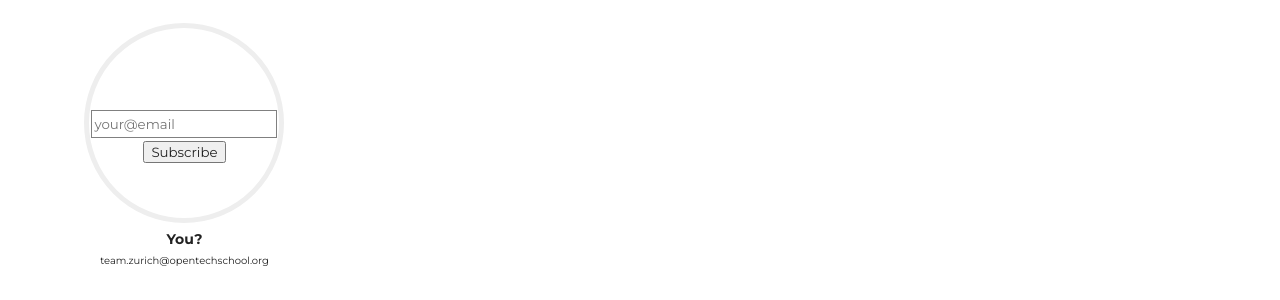
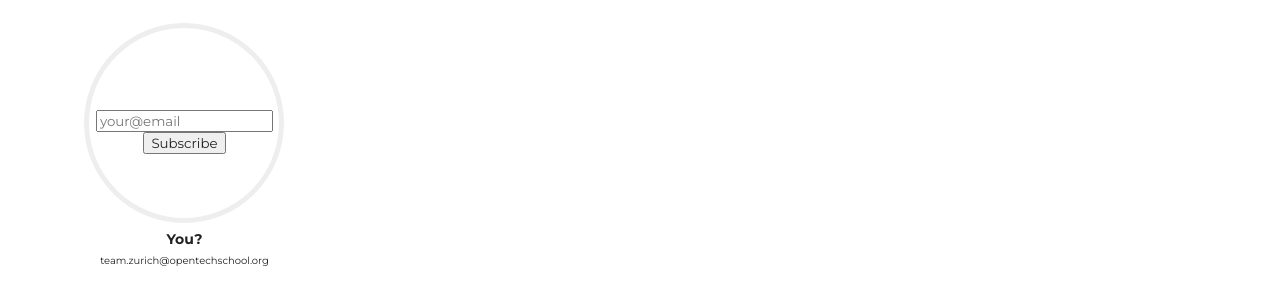
Before and after one commit to OpenTechSchool/www.opentechschool.org, a Jekyll site: the page built from zurich/index.html, in a window 1280 px wide. Shown: the part 1311-1611 px from the top of the page. Built offline with Jekyll 4.4.1, drawn with Linux system fonts in a browser that asks for light colours; nearby versions of some CDN libraries.

Commit message:
Change CSS id to class

```diff
--- a/_layouts/city_new.html
+++ b/_layouts/city_new.html
@@ -97,7 +97,7 @@
       <li class="join">
         <div>
           <form action="https://groups.google.com/a/opentechschool.org/group/{{ page.mailing_list }}/boxsubscribe">
-            <input type="text" id="subscribe_email" name="email" placeholder="your@email">
+            <input type="text" class="subscribe_email" name="email" placeholder="your@email">
             <input type="submit" name="sub" value="Subscribe">
           </form>
         </div>
--- a/sass/imports/_main.scss
+++ b/sass/imports/_main.scss
@@ -322,7 +322,7 @@ ul.switch_lang {
         margin-top: -13px;
         font-size: 90%;
 
-        input#subscribe_email {
+        input.subscribe_email {
           width: 180px;
           height: 22px;
           padding: 2px;
```
